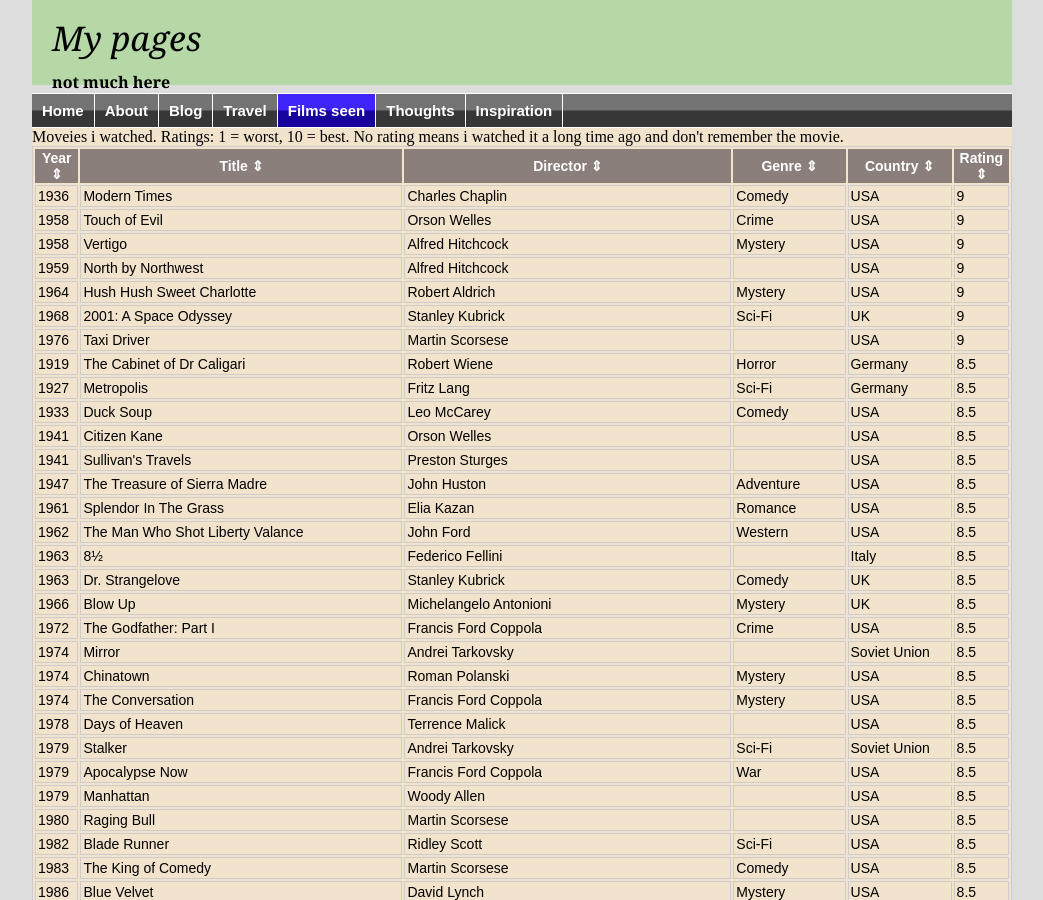
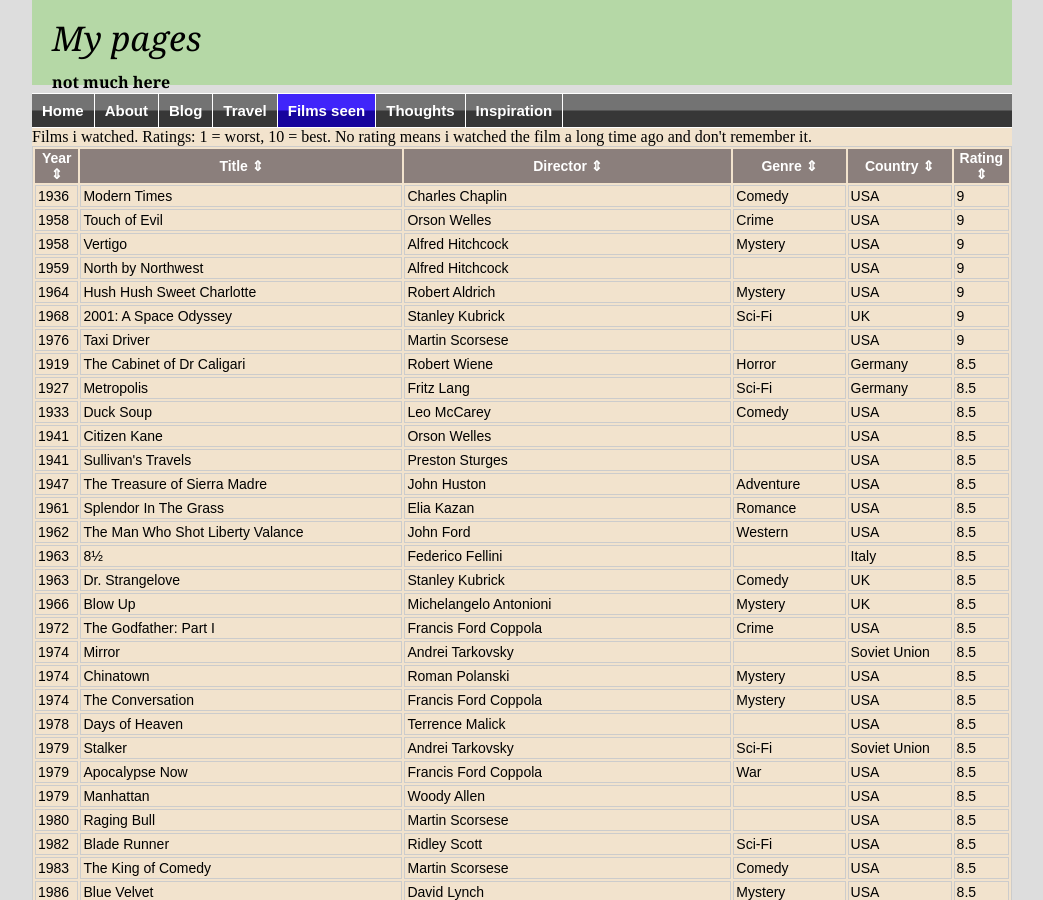
Before and after one commit to witba/witba.github.io, a Jekyll site: the page built from likes/index.html, in a window 1280 px wide and 900 px high. Shown: the whole window, without its empty margins (118-1161 px from the left). Built offline with Jekyll 4.4.1, drawn with Linux system fonts in a browser that asks for light colours.

Commit message:
Update index.html

```diff
--- a/likes/index.html
+++ b/likes/index.html
@@ -3,9 +3,7 @@ layout: likes
 title: Likes
 ---
 
-Moveies i watched.
-Ratings: 1 = worst, 10 = best.
-No rating means i watched it a long time ago and don't remember the movie.
+Films i watched. Ratings: 1 = worst, 10 = best. No rating means i watched the film a long time ago and don't remember it.
 
 <!-- table generator: http://tableizer.journalistopia.com/  -->
 <script src="/js/sorttable.js"></script>
```
